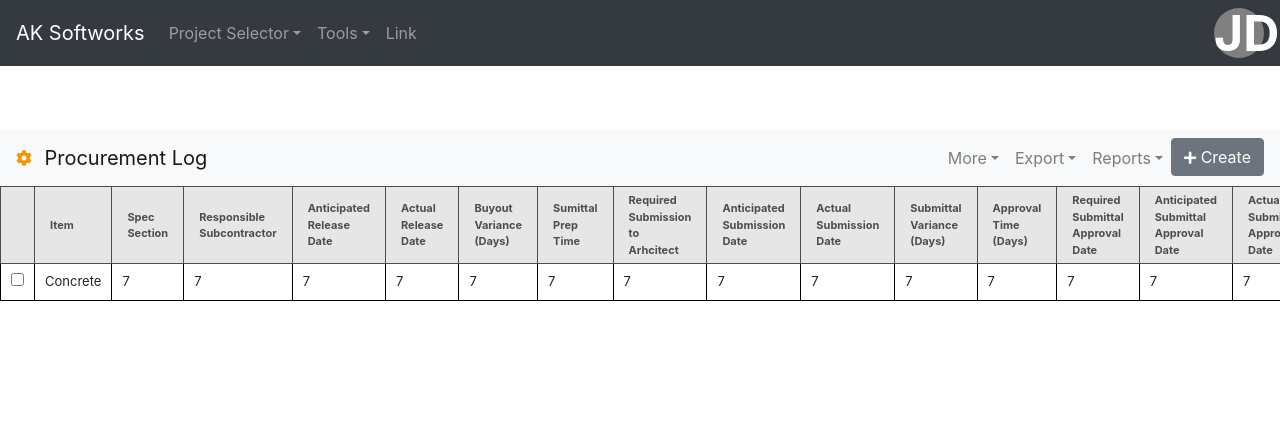
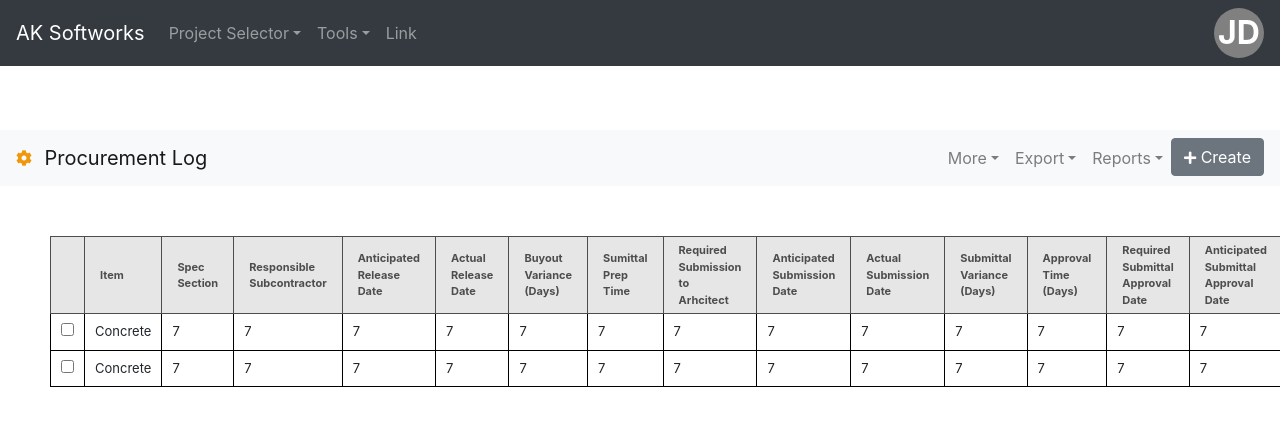
Before and after one commit to akstl1/Construction-Procurement-Log, a web app: file index.html in a window 1280 px wide. Shown: the top 426 px of the page. Run offline with its HTML, style and script files only (its server is not run), Linux system fonts and the light colour scheme; some libraries are stand-ins or nearby versions.

```diff
--- a/css/styles.css
+++ b/css/styles.css
@@ -8,7 +8,6 @@
   -webkit-border-radius: 50%;
   -moz-border-radius: 50%;
   border-radius: 50%;
-
 }
 
 .nav1 {
@@ -23,7 +22,7 @@
 .initials {
   /* position: relative;
   top: 25px; /* 25% of parent */
-  font-size: 50px; /* 50% of parent */
+  font-size: 2rem; /* 50% of parent */
   line-height: 50px; /* 50% of parent */
   color: #fff;
   font-weight: bold;
@@ -36,6 +35,12 @@
 
 
 /* Table Styling */
+
+table {
+  width: 80%;
+  margin: 50px;
+  margin-right: 50px;
+}
 
 th {
   height: auto;
--- a/index.html
+++ b/index.html
@@ -161,7 +161,33 @@
         <td> <span contenteditable="true">7</span> </td>
         <td> <span contenteditable="true">7</span> </td>
         <td> <span contenteditable="true">7</span> </td>
-
+      </tr>
+      <tr>
+        <td><input type="checkbox" name="" value=""></td>
+        <td> <span contenteditable="true">Concrete</span> </td>
+        <td> <span contenteditable="true">7</span> </td>
+        <td> <span contenteditable="true">7</span> </td>
+        <td> <span contenteditable="true">7</span> </td>
+        <td> <span contenteditable="true">7</span> </td>
+        <td> <span contenteditable="true">7</span> </td>
+        <td> <span contenteditable="true">7</span> </td>
+        <td> <span contenteditable="true">7</span> </td>
+        <td> <span contenteditable="true">7</span> </td>
+        <td> <span contenteditable="true">7</span> </td>
+        <td> <span contenteditable="true">7</span> </td>
+        <td> <span contenteditable="true">7</span> </td>
+        <td> <span contenteditable="true">7</span> </td>
+        <td> <span contenteditable="true">7</span> </td>
+        <td> <span contenteditable="true">7</span> </td>
+        <td> <span contenteditable="true">7</span> </td>
+        <td> <span contenteditable="true">7</span> </td>
+        <td> <span contenteditable="true">7</span> </td>
+        <td> <span contenteditable="true">7</span> </td>
+        <td> <span contenteditable="true">7</span> </td>
+        <td> <span contenteditable="true">7</span> </td>
+        <td> <span contenteditable="true">7</span> </td>
+        <td> <span contenteditable="true">7</span> </td>
+        <td> <span contenteditable="true">7</span> </td>
       </tr>
     </table>
   </section>
```
